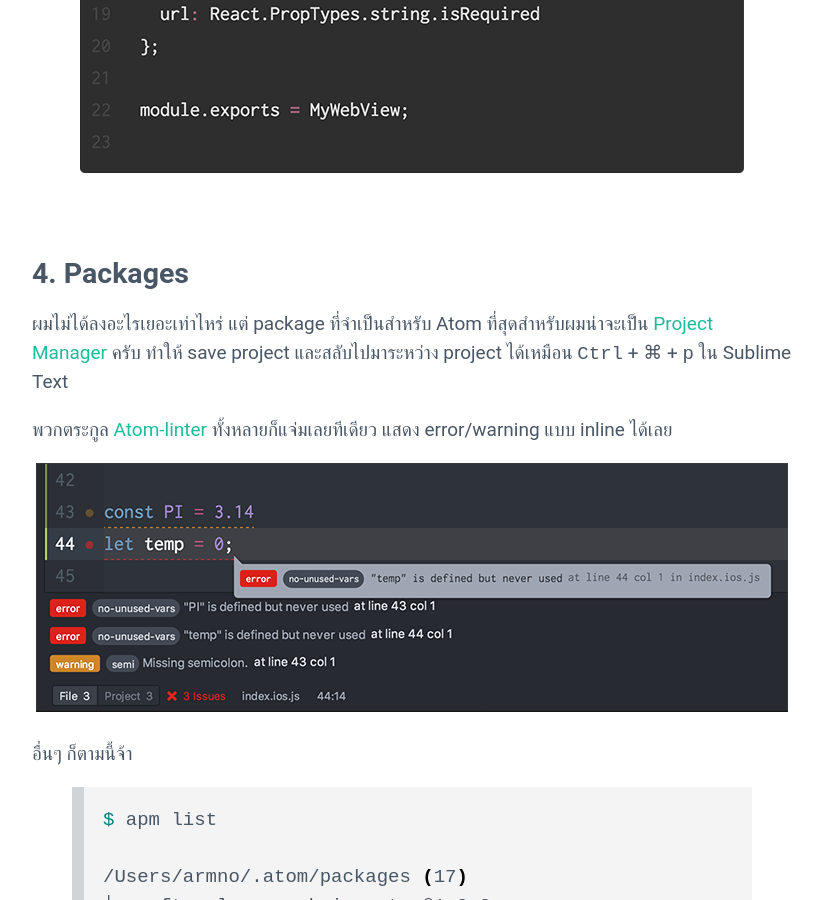
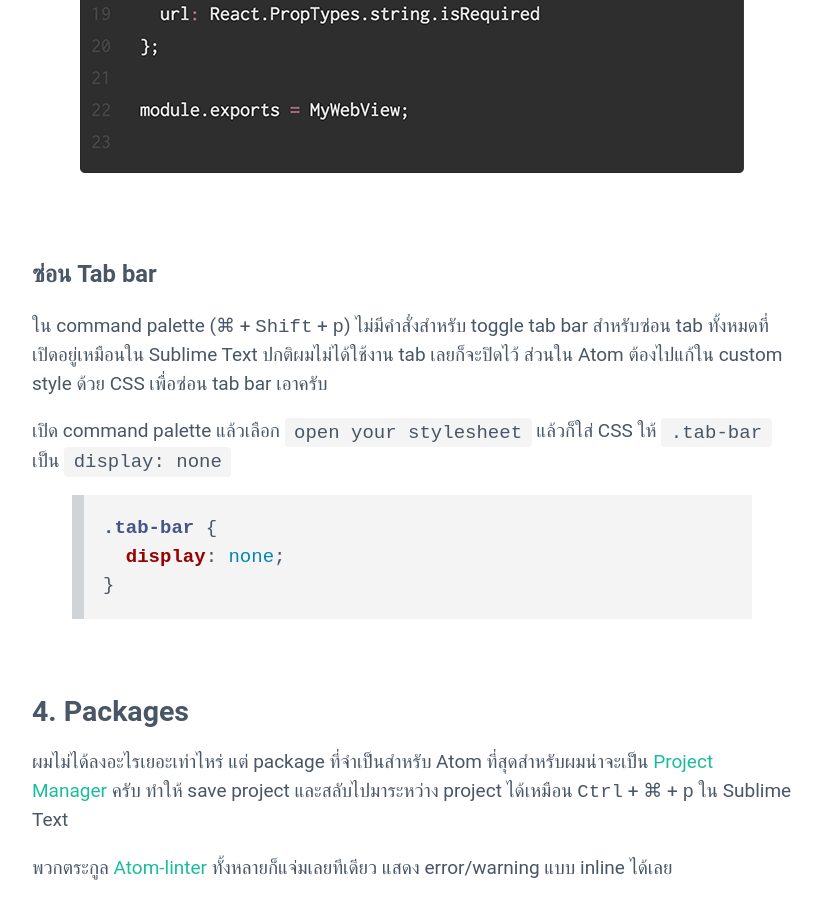
Before and after one commit to armno/armno.github.io, a Jekyll site: the page built from _posts/2015-09-25-setting-up-atom.md, in a window 1280 px wide and 900 px high, scrolled down 4884 px. Shown: the whole window, without its empty margins (228-1050 px from the left). Built offline with Jekyll 4.4.1, drawn with Linux system fonts in a browser that asks for light colours; some web fonts are replaced; comment, search, counter and statistics services are not loaded.

Commit message:
hide tabbar

```diff
--- a/_posts/2015-09-25-setting-up-atom.md
+++ b/_posts/2015-09-25-setting-up-atom.md
@@ -86,6 +86,19 @@ Atom มันแปลกตรงที่ UI Theme กับ Syntax Theme ส
   <img src="/img/posts/atom/syntax-afterglow-plus.png" alt="afterglow plus syntax theme" width="664" height="773">
 </div>
 
+### ซ่อน Tab bar
+
+ใน command palette (<kbd>⌘</kbd> + <kbd>Shift</kbd> + <kbd>p</kbd>) ไม่มีคำสั่งสำหรับ toggle tab bar สำหรับซ่อน tab ทั้งหมดที่เปิดอยู่เหมือนใน Sublime Text ปกติผมไม่ได้ใช้งาน tab เลยก็จะปิดไว้
+ส่วนใน Atom ต้องไปแก้ใน custom style ด้วย CSS เพื่อซ่อน tab bar เอาครับ
+
+เปิด command palette แล้วเลือก `open your stylesheet` แล้วก็ใส่ CSS ให้ `.tab-bar` เป็น `display: none`
+
+{% highlight css %}
+.tab-bar {
+  display: none;
+}
+{% endhighlight %}
+
 ## 4. Packages
 
 ผมไม่ได้ลงอะไรเยอะเท่าไหร่ แต่ package ที่จำเป็นสำหรับ Atom ที่สุดสำหรับผมน่าจะเป็น [Project Manager](https://atom.io/packages/project-manager) ครับ
```
